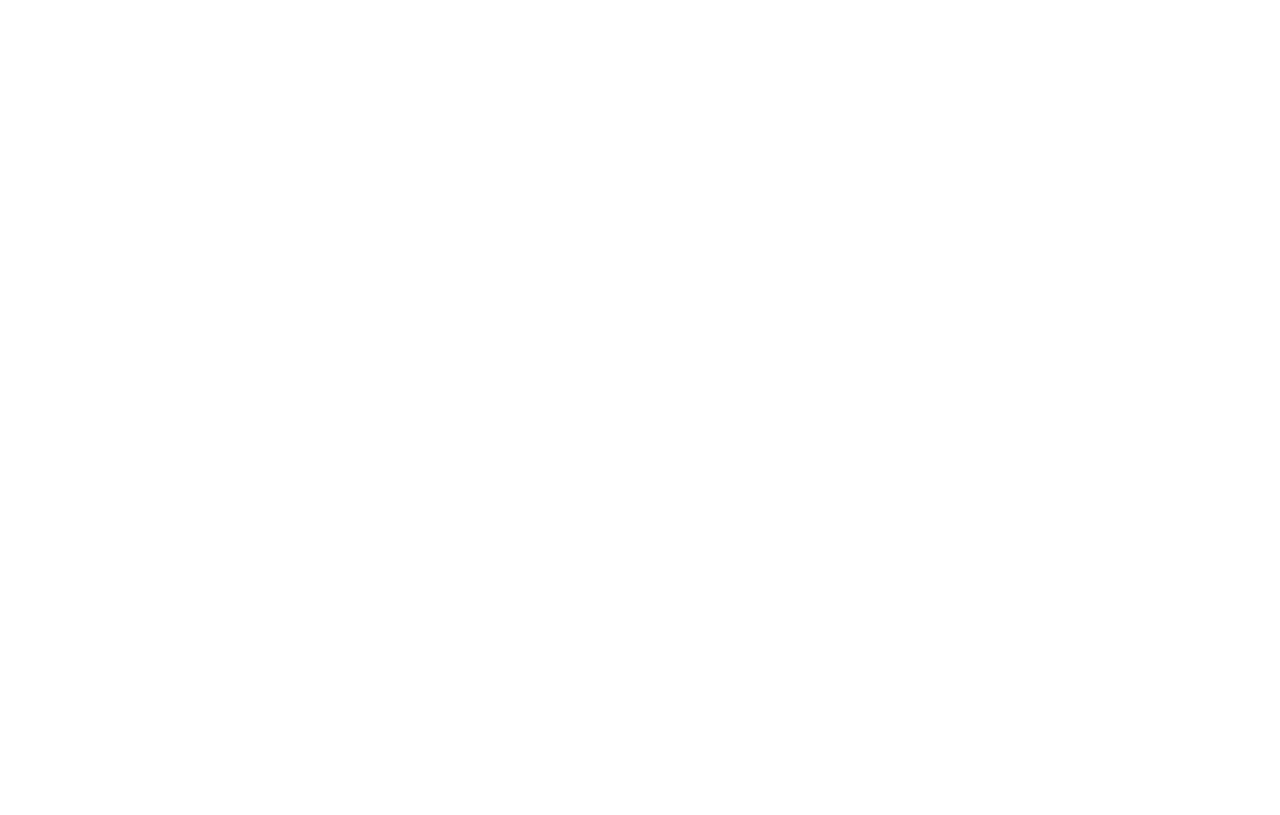
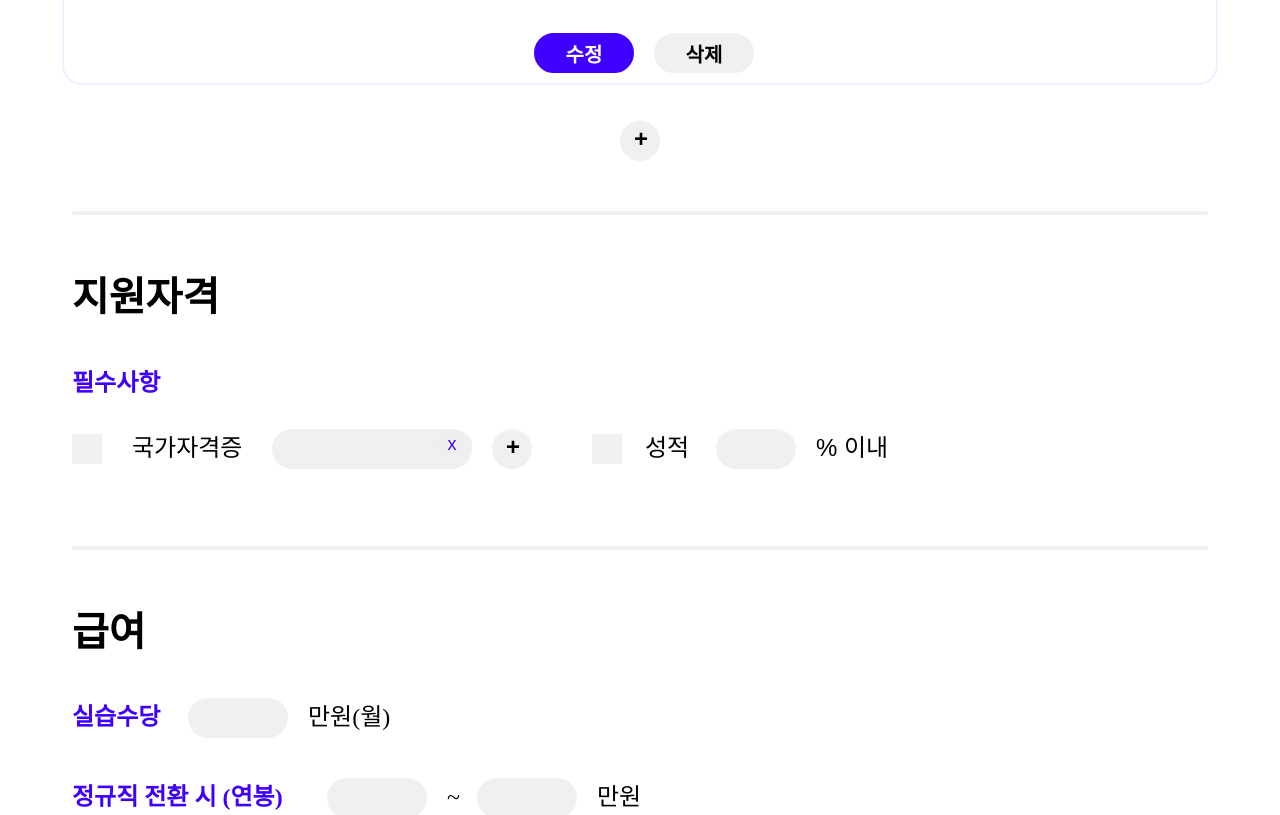
Before and after one commit to info-dsm/INFO_v1_FrontEnd, a React (Create React App) app: page / in a window 1280 px wide. Shown: the part 1060-1875 px from the top of the page. Before the commit the page ends 800 px from the top, so only its background shows below. Built offline with nearby package versions, Linux system fonts and the light colour scheme.

Commit message:
HOTFIX :: UI 고침 및 빈칸 입력 추가 방지

```diff
--- a/src/App.js
+++ b/src/App.js
@@ -1,6 +1,7 @@
 /* eslint-disable no-restricted-globals */
 import { ThemeProvider, createGlobalStyle } from "styled-components";
 import { theme } from "./style/theme";
+import Header from "./components/common/header";
 import Footer from "./components/common/footer";
 import { Provider } from "react-redux";
 import { store } from "./redux";
@@ -10,6 +11,7 @@ function App() {
     <ThemeProvider theme={theme}>
       <Provider store={store}>
         <GlobalStyle />
+        <RequsetResistration />
         <Footer />
       </Provider>
     </ThemeProvider>
--- a/src/components/pages/companyPage/requestResistration/index.jsx
+++ b/src/components/pages/companyPage/requestResistration/index.jsx
@@ -28,7 +28,10 @@ const RequstResistration = () => {
   const AddWelfare = () => {
     console.log(WelfareRef.current.value);
     console.log(list);
-    if (list.indexOf(WelfareRef.current.value) === -1) {
+    if (
+      list.indexOf(WelfareRef.current.value) === -1 &&
+      WelfareRef.current.value !== ""
+    ) {
       setList([...list, WelfareRef.current.value]);
     }
   };
--- a/src/components/pages/companyPage/requestResistration/modal/index.jsx
+++ b/src/components/pages/companyPage/requestResistration/modal/index.jsx
@@ -261,6 +261,7 @@ const SelectModal = () => {
                   ) : (
                     <s.PlusButton
                       width={300}
+                      left={0}
                       onClick={() => {
                         setInputState(true);
                       }}
--- a/src/components/pages/companyPage/requestResistration/modal/style.js
+++ b/src/components/pages/companyPage/requestResistration/modal/style.js
@@ -185,7 +185,7 @@ export const PlusButton = styled.button`
   font-weight: 700;
   font-size: 24px;
   color: ${(props) => props.theme.colors.black};
-  margin-left: -10px;
+  margin-left: ${(props) => props.left}px;
 `;
 export const InputButton = styled.button`
   top: -50px;
```
